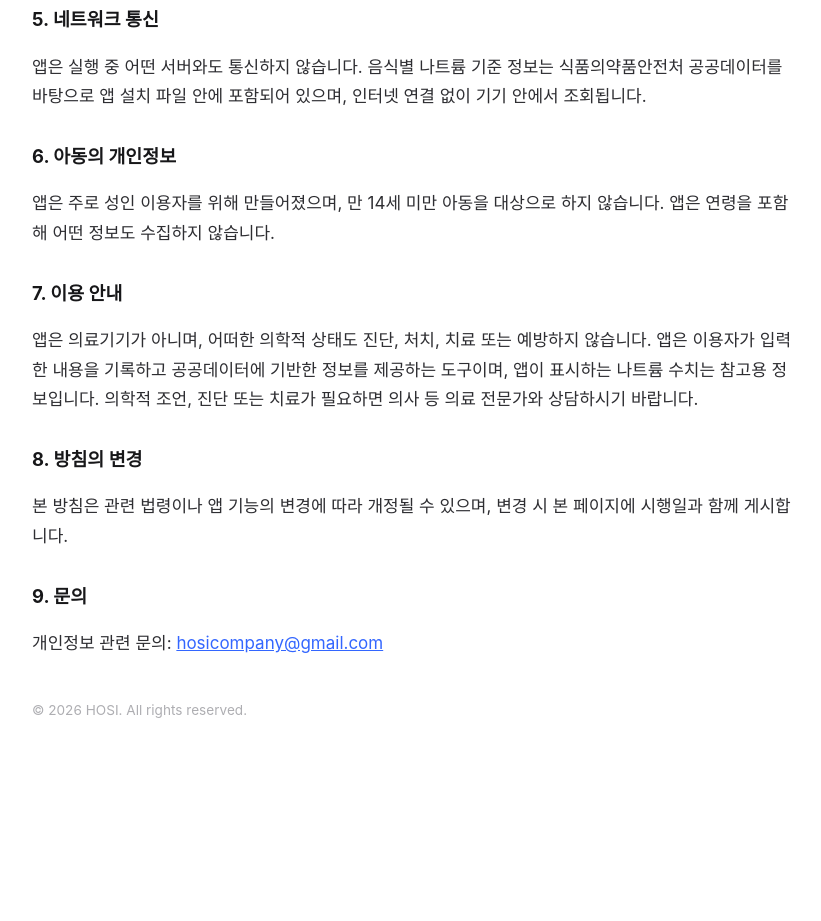
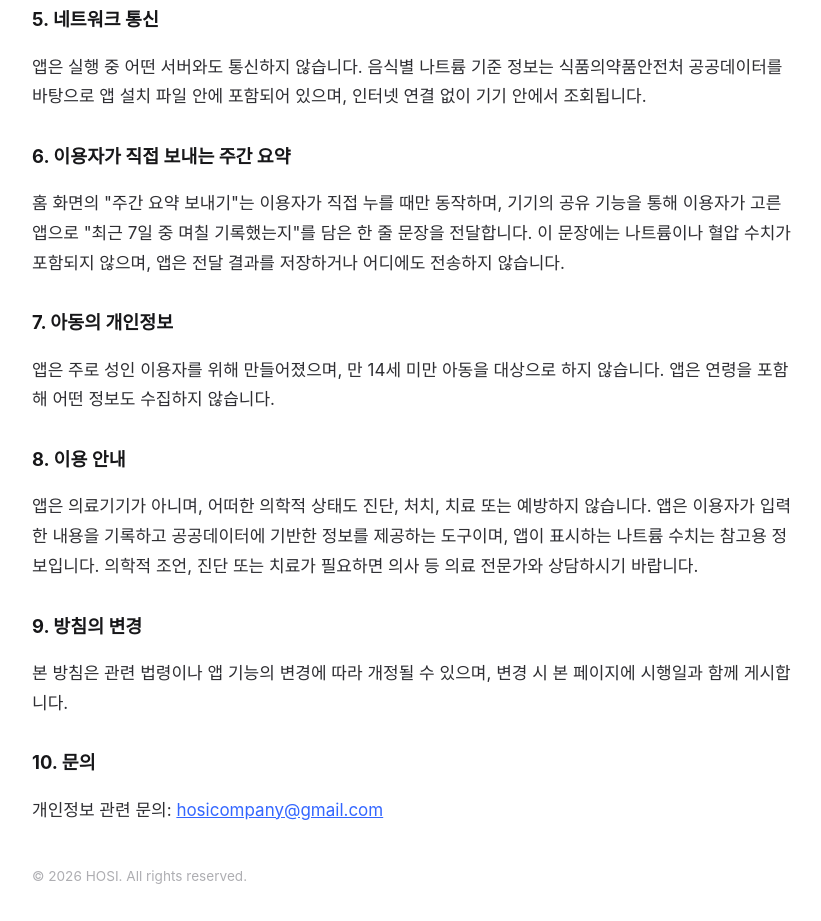
Before and after one commit to hosicompany/hosicompany.github.io, a plain HTML site: page natrium/privacy.html in a window 1280 px wide. Shown: the part 1444-2365 px from the top of the page, without its empty margins (228-1049 px from the left). Before the commit the page ends 2199 px from the top, so only its background shows below. Drawn offline with Linux system fonts and the light colour scheme.

Commit message:
docs(natrium): 이용자가 직접 보내는 주간 요약 항목 추가
Co-Authored-By: Claude Fable 5.1 <noreply@anthropic.com>
Claude-Session: https://claude.ai/code/session_01T1gCkKsPAirW527BAxpopf

```diff
--- a/natrium/privacy.html
+++ b/natrium/privacy.html
@@ -68,18 +68,23 @@
   <p>앱은 실행 중 어떤 서버와도 통신하지 않습니다. 음식별 나트륨 기준 정보는 식품의약품안전처 공공데이터를 바탕으로
   앱 설치 파일 안에 포함되어 있으며, 인터넷 연결 없이 기기 안에서 조회됩니다.</p>
 
-  <h2>6. 아동의 개인정보</h2>
+  <h2>6. 이용자가 직접 보내는 주간 요약</h2>
+  <p>홈 화면의 "주간 요약 보내기"는 이용자가 직접 누를 때만 동작하며, 기기의 공유 기능을 통해 이용자가 고른 앱으로
+  "최근 7일 중 며칠 기록했는지"를 담은 한 줄 문장을 전달합니다. 이 문장에는 나트륨이나 혈압 수치가 포함되지 않으며,
+  앱은 전달 결과를 저장하거나 어디에도 전송하지 않습니다.</p>
+
+  <h2>7. 아동의 개인정보</h2>
   <p>앱은 주로 성인 이용자를 위해 만들어졌으며, 만 14세 미만 아동을 대상으로 하지 않습니다. 앱은 연령을 포함해 어떤 정보도 수집하지 않습니다.</p>
 
-  <h2>7. 이용 안내</h2>
+  <h2>8. 이용 안내</h2>
   <p>앱은 의료기기가 아니며, 어떠한 의학적 상태도 진단, 처치, 치료 또는 예방하지 않습니다.
   앱은 이용자가 입력한 내용을 기록하고 공공데이터에 기반한 정보를 제공하는 도구이며, 앱이 표시하는 나트륨 수치는 참고용 정보입니다.
   의학적 조언, 진단 또는 치료가 필요하면 의사 등 의료 전문가와 상담하시기 바랍니다.</p>
 
-  <h2>8. 방침의 변경</h2>
+  <h2>9. 방침의 변경</h2>
   <p>본 방침은 관련 법령이나 앱 기능의 변경에 따라 개정될 수 있으며, 변경 시 본 페이지에 시행일과 함께 게시합니다.</p>
 
-  <h2>9. 문의</h2>
+  <h2>10. 문의</h2>
   <p>개인정보 관련 문의: <a href="mailto:hosicompany@gmail.com">hosicompany@gmail.com</a></p>
 
   <footer>© 2026 HOSI. All rights reserved.</footer>
```
